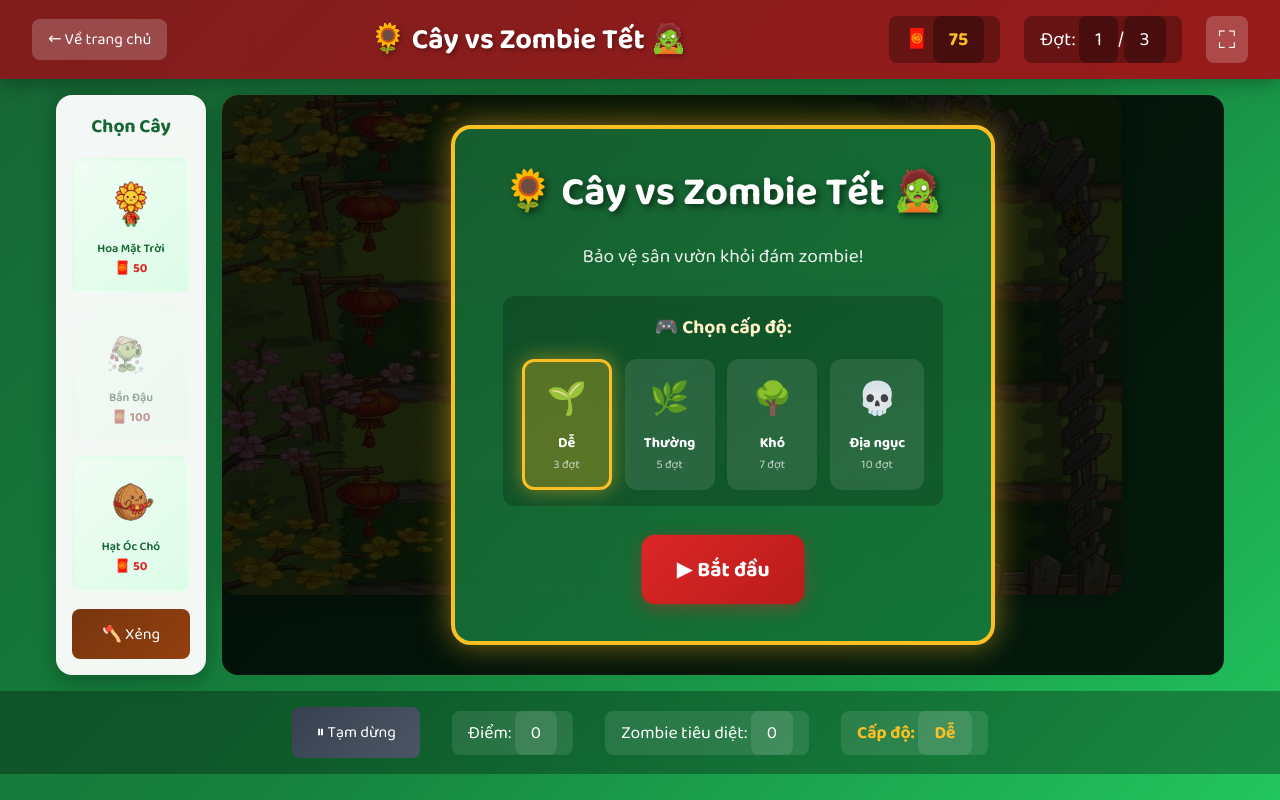
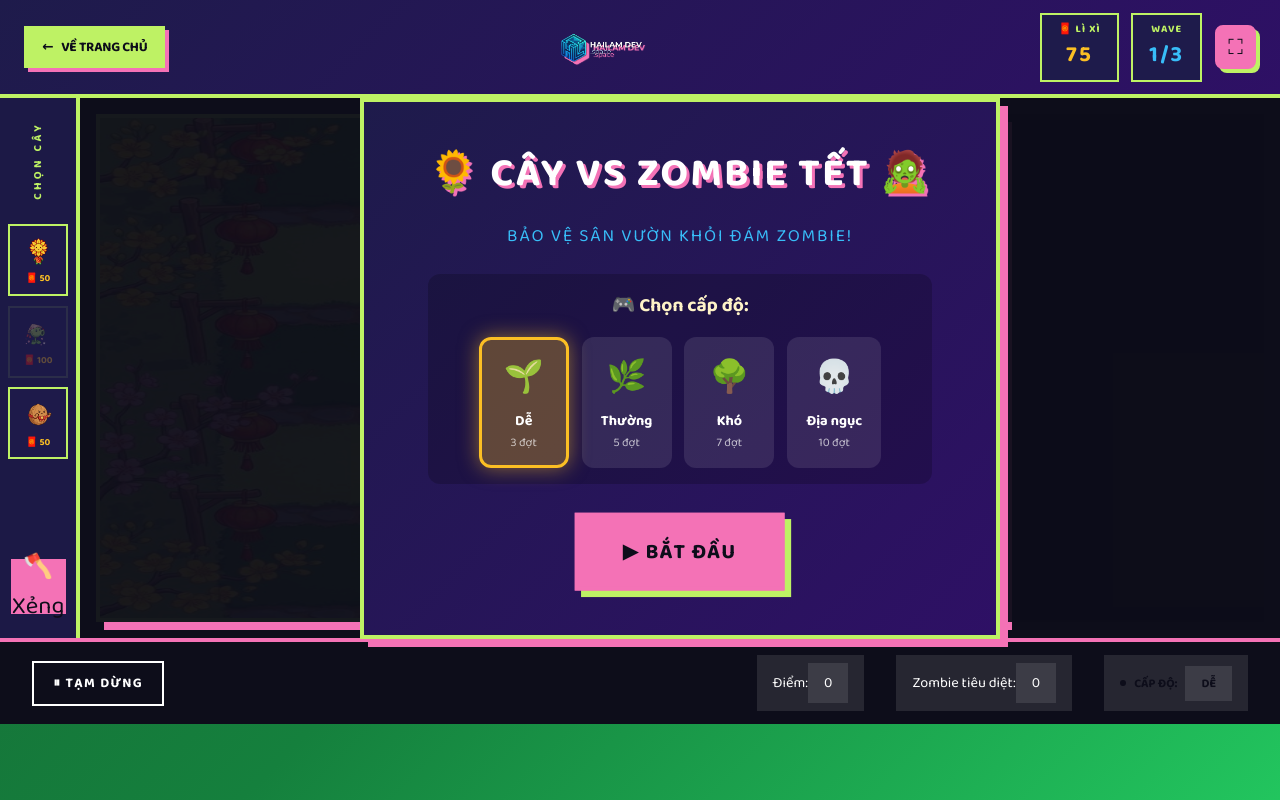
Before and after one commit to xuanhai0913/HappyNewYear, a website: page pvz.html in a window 1280 px wide. Drawn offline with Linux system fonts and the light colour scheme.

Commit message:
feat: Implement a brutalist UI redesign for the game header and a new game selection screen, alongside a lixi glow effect.

```diff
--- a/css/pvz.css
+++ b/css/pvz.css
@@ -24,8 +24,165 @@ body {
     overflow-x: hidden;
 }
 
-/* ============ HEADER ============ */
-.game-header {
+/* ============ HEADER - BRUTALIST STYLE ============ */
+.game-header.brutalist {
+    display: flex;
+    justify-content: space-between;
+    align-items: center;
+    padding: 0.8rem 1.5rem;
+    background: linear-gradient(135deg, #1e1b4b 0%, #2e1065 100%);
+    color: white;
+    box-shadow: 0 4px 20px rgba(0, 0, 0, 0.5);
+    border-bottom: 4px solid #bef264;
+    min-height: 70px;
+}
+
+.header-left {
+    display: flex;
+    align-items: center;
+    gap: 1rem;
+}
+
+.logo-link {
+    display: flex;
+    align-items: center;
+    transition: transform 0.3s ease;
+}
+
+.logo-link:hover {
+    transform: scale(1.1);
+}
+
+.logo-img {
+    height: 40px;
+    width: auto;
+    max-width: 120px;
+    object-fit: contain;
+    filter: drop-shadow(2px 2px 0 #f472b6);
+}
+
+.logo-link-center {
+    display: flex;
+    align-items: center;
+    transition: transform 0.3s ease;
+}
+
+.logo-link-center:hover {
+    transform: scale(1.05);
+}
+
+.logo-center {
+    height: 50px;
+    width: auto;
+    max-width: 200px;
+    object-fit: contain;
+    filter: drop-shadow(3px 3px 0 #f472b6);
+}
+
+.back-btn {
+    display: flex;
+    align-items: center;
+    gap: 0.5rem;
+    color: #0d0d1a;
+    text-decoration: none;
+    padding: 0.5rem 1rem;
+    background: #bef264;
+    border: 2px solid #bef264;
+    font-weight: bold;
+    text-transform: uppercase;
+    letter-spacing: -0.02em;
+    font-size: 0.85rem;
+    box-shadow: 4px 4px 0 #f472b6;
+    transition: all 0.2s ease;
+}
+
+.back-btn:hover {
+    transform: translate(2px, 2px);
+    box-shadow: 2px 2px 0 #f472b6;
+}
+
+.back-arrow {
+    font-weight: bold;
+}
+
+.header-center {
+    flex: 1;
+    display: flex;
+    justify-content: center;
+}
+
+.game-title {
+    font-family: 'Baloo 2', sans-serif;
+    font-size: 2.5rem;
+    font-weight: 700;
+    text-transform: uppercase;
+    letter-spacing: -0.02em;
+    line-height: 1;
+    text-shadow: 3px 3px 0 #f472b6;
+}
+
+.vs-text {
+    font-size: 1.2rem;
+    color: #f472b6;
+    padding: 0 0.5rem;
+    text-shadow: none;
+}
+
+.header-right {
+    display: flex;
+    align-items: center;
+    gap: 0.8rem;
+}
+
+.stat-box {
+    display: flex;
+    flex-direction: column;
+    align-items: center;
+    padding: 0.4rem 1rem;
+    background: #1e1b4b;
+    border: 2px solid #bef264;
+}
+
+.stat-label {
+    font-size: 0.65rem;
+    font-weight: bold;
+    text-transform: uppercase;
+    color: #bef264;
+    letter-spacing: 0.1em;
+}
+
+.stat-value {
+    font-size: 1.4rem;
+    font-weight: bold;
+    letter-spacing: 0.1em;
+}
+
+.stat-box.lixi .stat-value {
+    color: #fbbf24;
+}
+
+.stat-box.wave .stat-value {
+    color: #38bdf8;
+}
+
+.fullscreen-btn.brutalist {
+    background: #f472b6;
+    color: #0d0d1a;
+    border: 2px solid #f472b6;
+    font-size: 1.3rem;
+    padding: 0.5rem 0.7rem;
+    box-shadow: 4px 4px 0 #bef264;
+    cursor: pointer;
+    transition: all 0.2s ease;
+}
+
+.fullscreen-btn.brutalist:hover {
+    transform: translate(2px, 2px);
+    box-shadow: 2px 2px 0 #bef264;
+}
+
+/* Keep old header styles for backwards compatibility */
+.game-header:not(.brutalist) {
     display: flex;
     justify-content: space-between;
     align-items: center;
@@ -35,23 +192,9 @@ body {
     box-shadow: var(--shadow);
 }
 
-.game-header h1 {
+.game-header:not(.brutalist) h1 {
     font-size: 1.8rem;
     text-shadow: 2px 2px 4px rgba(0, 0, 0, 0.3);
-}
-
-.back-btn {
-    color: white;
-    text-decoration: none;
-    padding: 0.5rem 1rem;
-    background: rgba(255, 255, 255, 0.2);
-    border-radius: 8px;
-    transition: all 0.3s ease;
-}
-
-.back-btn:hover {
-    background: rgba(255, 255, 255, 0.3);
-    transform: scale(1.05);
 }
 
 .header-stats {
@@ -71,137 +214,158 @@ body {
     font-weight: bold;
 }
 
-/* ============ GAME CONTAINER ============ */
+/* ============ GAME CONTAINER - BRUTALIST ============ */
 .game-container {
     display: flex;
-    gap: 1rem;
-    padding: 1rem;
-    max-width: 1200px;
+    gap: 0;
+    padding: 0;
+    max-width: 100%;
     margin: 0 auto;
+    background: #0d0d1a;
 }
 
-/* ============ PLANT TOOLBAR ============ */
+/* ============ PLANT TOOLBAR - BRUTALIST ============ */
 .plant-toolbar {
-    width: 150px;
-    background: var(--card-bg);
-    border-radius: 16px;
-    padding: 1rem;
-    box-shadow: var(--shadow);
+    width: 80px;
+    background: rgba(30, 27, 75, 0.9);
+    border-right: 4px solid #bef264;
+    padding: 1.5rem 0.5rem;
+    display: flex;
+    flex-direction: column;
+    align-items: center;
+    gap: 1rem;
 }
 
 .plant-toolbar h3 {
+    writing-mode: vertical-rl;
+    text-orientation: mixed;
+    transform: rotate(180deg);
     text-align: center;
-    color: #166534;
-    margin-bottom: 1rem;
-    font-size: 1.2rem;
+    color: #bef264;
+    margin-bottom: 0.5rem;
+    font-size: 0.7rem;
+    text-transform: uppercase;
+    letter-spacing: 0.3em;
+    font-weight: bold;
 }
 
 .plant-cards {
     display: flex;
     flex-direction: column;
-    gap: 0.8rem;
+    gap: 0.6rem;
+    width: 100%;
+    align-items: center;
 }
 
 .plant-card {
     display: flex;
     flex-direction: column;
     align-items: center;
-    padding: 0.8rem;
-    background: linear-gradient(135deg, #f0fdf4, #dcfce7);
-    border: 3px solid transparent;
-    border-radius: 12px;
+    justify-content: center;
+    padding: 0.3rem;
+    width: 60px;
+    height: 72px;
+    background: rgba(30, 27, 75, 0.8);
+    border: 2px solid #bef264;
     cursor: pointer;
-    transition: all 0.3s ease;
+    transition: all 0.2s ease;
+    position: relative;
+    gap: 0.15rem;
 }
 
 .plant-card:hover {
-    transform: scale(1.05);
-    border-color: #22c55e;
-    box-shadow: 0 4px 15px rgba(34, 197, 94, 0.4);
+    background: #bef264;
+    transform: translate(2px, 2px);
+}
+
+.plant-card:hover img {
+    filter: brightness(0) saturate(100%);
 }
 
 .plant-card.selected {
-    border-color: var(--primary-gold);
-    background: linear-gradient(135deg, #fef3c7, #fde68a);
-    box-shadow: 0 0 20px rgba(251, 191, 36, 0.6);
+    background: #bef264;
+    box-shadow: 4px 4px 0 #f472b6;
 }
 
 .plant-card.disabled {
-    opacity: 0.5;
+    opacity: 0.3;
     cursor: not-allowed;
-    filter: grayscale(50%);
+    border-color: rgba(190, 242, 100, 0.3);
 }
 
 .plant-card img {
-    width: 60px;
-    height: 60px;
+    width: 35px;
+    height: 35px;
     object-fit: contain;
 }
 
 .plant-name {
-    font-size: 0.75rem;
-    font-weight: 600;
-    color: #166534;
-    text-align: center;
-    margin-top: 0.3rem;
+    display: none;
 }
 
 .plant-cost {
-    font-size: 0.8rem;
-    color: var(--primary-red);
+    font-size: 0.6rem;
+    color: #fbbf24;
     font-weight: bold;
+    white-space: nowrap;
 }
 
 .shovel-btn {
-    width: 100%;
-    margin-top: 1rem;
-    padding: 0.8rem;
-    background: linear-gradient(135deg, #78350f, #92400e);
-    color: white;
+    width: 55px;
+    height: 55px;
+    margin-top: auto;
+    padding: 0;
+    background: #f472b6;
+    color: #0d0d1a;
     border: none;
-    border-radius: 8px;
-    font-size: 1rem;
+    font-size: 1.5rem;
     font-family: inherit;
     cursor: pointer;
-    transition: all 0.3s ease;
+    transition: all 0.2s ease;
+    display: flex;
+    align-items: center;
+    justify-content: center;
 }
 
 .shovel-btn:hover {
-    transform: scale(1.05);
-    box-shadow: 0 4px 15px rgba(120, 53, 15, 0.4);
+    background: #bef264;
+    transform: translate(2px, 2px);
 }
 
 .shovel-btn.active {
     background: linear-gradient(135deg, #dc2626, #ef4444);
 }
 
-/* ============ GAME AREA ============ */
+/* ============ GAME AREA - BRUTALIST ============ */
 .game-area {
     position: relative;
     flex: 1;
+    padding: 1rem;
+    background: #0d0d1a;
 }
 
 #game-canvas {
     display: block;
     background: url('../img/pvz/background/lawn.png') center center no-repeat;
     background-size: 100% 100%;
-    border-radius: 16px;
-    box-shadow: var(--shadow);
+    border: 4px solid #bef264;
+    box-shadow: 8px 8px 0 #f472b6;
     cursor: crosshair;
 }
 
-/* ============ OVERLAYS ============ */
+/* ============ OVERLAYS - BRUTALIST ============ */
 .overlay {
     position: absolute;
-    top: 0;
-    left: 0;
-    width: 100%;
-    height: 100%;
-    background: var(--overlay-bg);
+    top: 1rem;
+    left: 1rem;
+    right: 1rem;
+    bottom: 1rem;
+    width: auto;
+    height: auto;
+    background: rgba(13, 13, 26, 0.95);
     display: flex;
     justify-content: center;
     align-items: center;
-    border-radius: 16px;
     z-index: 100;
 }
 
@@ -212,23 +376,26 @@ body {
 .overlay-content {
     text-align: center;
     color: white;
-    padding: 2rem 3rem;
-    background: linear-gradient(135deg, rgba(22, 101, 52, 0.9), rgba(21, 128, 61, 0.9));
-    border-radius: 20px;
-    border: 4px solid var(--primary-gold);
-    box-shadow: 0 0 30px rgba(251, 191, 36, 0.5);
+    padding: 2.5rem 4rem;
+    background: linear-gradient(135deg, #1e1b4b, #2e1065);
+    border: 4px solid #bef264;
+    box-shadow: 8px 8px 0 #f472b6;
 }
 
 .overlay-content h2 {
     font-size: 2.5rem;
     margin-bottom: 1rem;
-    text-shadow: 3px 3px 6px rgba(0, 0, 0, 0.5);
+    text-transform: uppercase;
+    letter-spacing: 0.05em;
+    text-shadow: 3px 3px 0 #f472b6;
 }
 
 .overlay-content p {
-    font-size: 1.2rem;
+    font-size: 1.1rem;
     margin-bottom: 1.5rem;
-    opacity: 0.9;
+    color: #38bdf8;
+    text-transform: uppercase;
+    letter-spacing: 0.1em;
 }
 
 .overlay-content.win {
@@ -409,69 +576,101 @@ body {
 
 .action-btn {
     display: inline-block;
-    padding: 1rem 2rem;
+    padding: 1rem 2.5rem;
     font-size: 1.2rem;
     font-family: inherit;
     font-weight: bold;
-    color: white;
-    background: linear-gradient(135deg, #dc2626, #b91c1c);
-    border: none;
-    border-radius: 12px;
+    color: #0d0d1a;
+    background: #f472b6;
+    border: 4px solid #f472b6;
     cursor: pointer;
     text-decoration: none;
+    text-transform: uppercase;
+    letter-spacing: 0.05em;
     margin: 0.5rem;
-    transition: all 0.3s ease;
-    box-shadow: 0 4px 15px rgba(220, 38, 38, 0.4);
+    transition: all 0.2s ease;
+    box-shadow: 6px 6px 0 #bef264;
 }
 
 .action-btn:hover {
-    transform: scale(1.1);
-    box-shadow: 0 6px 20px rgba(220, 38, 38, 0.6);
+    transform: translate(3px, 3px);
+    box-shadow: 3px 3px 0 #bef264;
 }
 
 .action-btn.secondary {
-    background: linear-gradient(135deg, #ca8a04, #a16207);
-    box-shadow: 0 4px 15px rgba(202, 138, 4, 0.4);
+    background: #bef264;
+    border-color: #bef264;
+    box-shadow: 6px 6px 0 #f472b6;
 }
 
-/* ============ GAME CONTROLS ============ */
+.action-btn.secondary:hover {
+    transform: translate(3px, 3px);
+    box-shadow: 3px 3px 0 #f472b6;
+}
+
+/* ============ GAME CONTROLS - BRUTALIST ============ */
 .game-controls {
     display: flex;
-    justify-content: center;
+    justify-content: space-between;
     align-items: center;
-    gap: 2rem;
-    padding: 1rem;
-    background: rgba(0, 0, 0, 0.3);
+    padding: 0.8rem 2rem;
+    background: #0d0d1a;
+    border-top: 4px solid #f472b6;
 }
 
 .control-btn {
-    padding: 0.8rem 1.5rem;
-    font-size: 1rem;
+    padding: 0.6rem 1.2rem;
+    font-size: 0.85rem;
     font-family: inherit;
+    font-weight: bold;
     color: white;
-    background: linear-gradient(135deg, #374151, #4b5563);
-    border: none;
-    border-radius: 8px;
+    background: transparent;
+    border: 2px solid white;
     cursor: pointer;
-    transition: all 0.3s ease;
+    text-transform: uppercase;
+    letter-spacing: 0.1em;
+    transition: all 0.2s ease;
 }
 
 .control-btn:hover {
-    transform: scale(1.05);
-    background: linear-gradient(135deg, #4b5563, #6b7280);
+    background: white;
+    color: #0d0d1a;
 }
 
 .game-info {
     display: flex;
     gap: 2rem;
     color: white;
-    font-size: 1.1rem;
+    font-size: 0.9rem;
 }
 
 .game-info span {
+    display: flex;
+    flex-direction: row;
+    align-items: center;
     background: rgba(255, 255, 255, 0.1);
     padding: 0.5rem 1rem;
-    border-radius: 8px;
+}
+
+.level-display {
+    background: #bef264;
+    color: #0d0d1a;
+    padding: 0.3rem 0.8rem;
+    font-weight: bold;
+    font-size: 0.75rem;
+    text-transform: uppercase;
+    display: flex;
+    align-items: center;
+    gap: 0.5rem;
+}
+
+.level-display::before {
+    content: '';
+    width: 6px;
+    height: 6px;
+    background: #0d0d1a;
+    border-radius: 50%;
+    animation: pulse 1s ease infinite;
 }
 
 /* ============ FLOATING LIXI ============ */
--- a/pvz.html
+++ b/pvz.html
@@ -11,16 +11,31 @@
 </head>
 
 <body>
-    <!-- Header -->
-    <header class="game-header">
-        <a href="index.html" class="back-btn">← Về trang chủ</a>
-        <h1>🌻 Cây vs Zombie Tết 🧟</h1>
-        <div class="header-stats">
-            <span class="lixi-count">🧧 <span id="lixi-amount">50</span></span>
-            <span class="wave-info">Đợt: <span id="wave-num">1</span>/<span id="total-waves">5</span></span>
-            <button id="fullscreen-btn" class="fullscreen-btn" title="Toàn màn hình">⛶</button>
+    <!-- Header - Brutalist Style -->
+    <header class="game-header brutalist">
+        <div class="header-left">
+            <a href="index.html" class="back-btn">
+                <span class="back-arrow">←</span> Về trang chủ
+            </a>
+        </div>
+        <div class="header-center">
+            <a href="http://hailamdev.space/" class="logo-link-center" target="_blank" title="HaiLamDev.space">
+                <img src="img/hailamdev.jpg" alt="HaiLamDev" class="logo-center">
+            </a>
+        </div>
+        <div class="header-right">
+            <div class="stat-box lixi">
+                <span class="stat-label">🧧 LÌ XÌ</span>
+                <span class="stat-value" id="lixi-amount">50</span>
+            </div>
+            <div class="stat-box wave">
+                <span class="stat-label">WAVE</span>
+                <span class="stat-value"><span id="wave-num">1</span>/<span id="total-waves">5</span></span>
+            </div>
+            <button id="fullscreen-btn" class="fullscreen-btn brutalist" title="Toàn màn hình">⛶</button>
         </div>
     </header>
+
 
     <!-- Game Container -->
     <main class="game-container" id="game-wrapper">
```
Also changed, not shown: js/pvz.js (+6 -2 lines), img/hailamdev.jpg (added).
